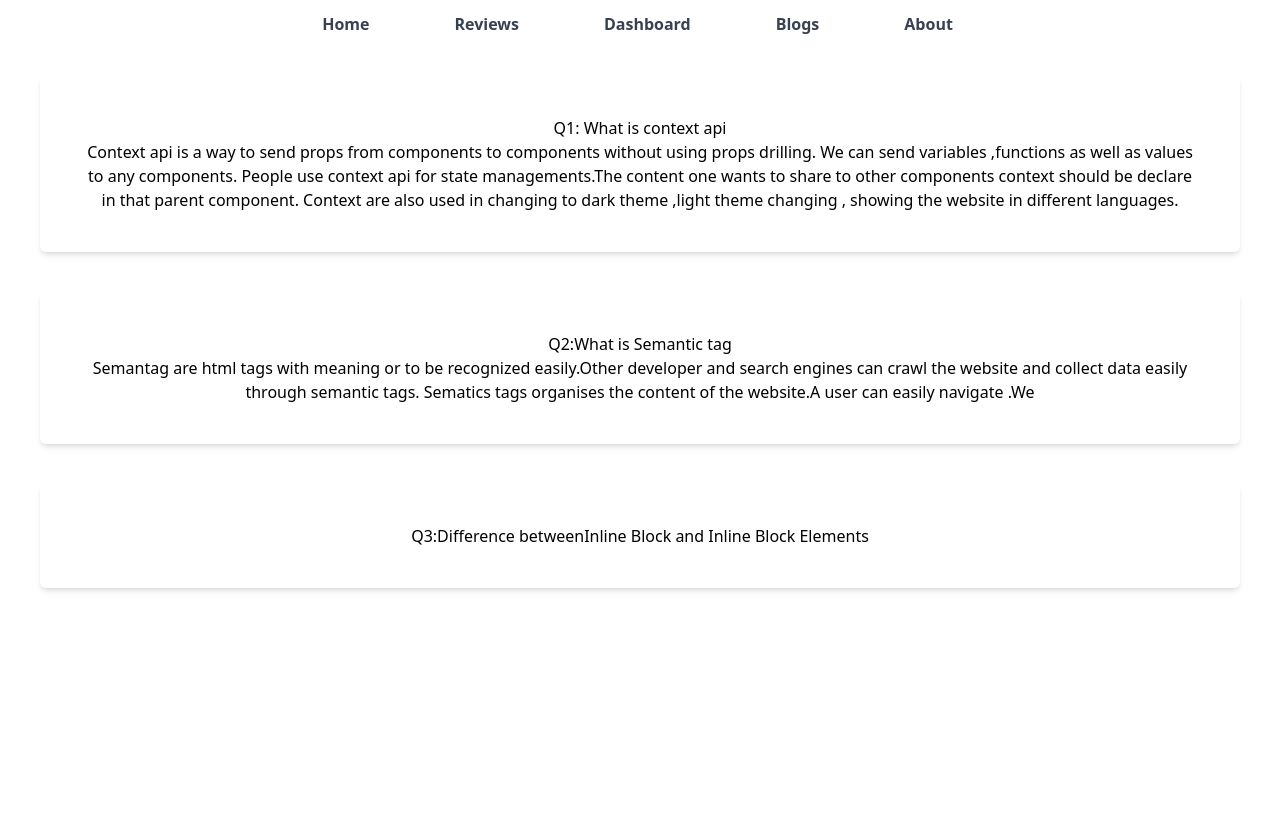
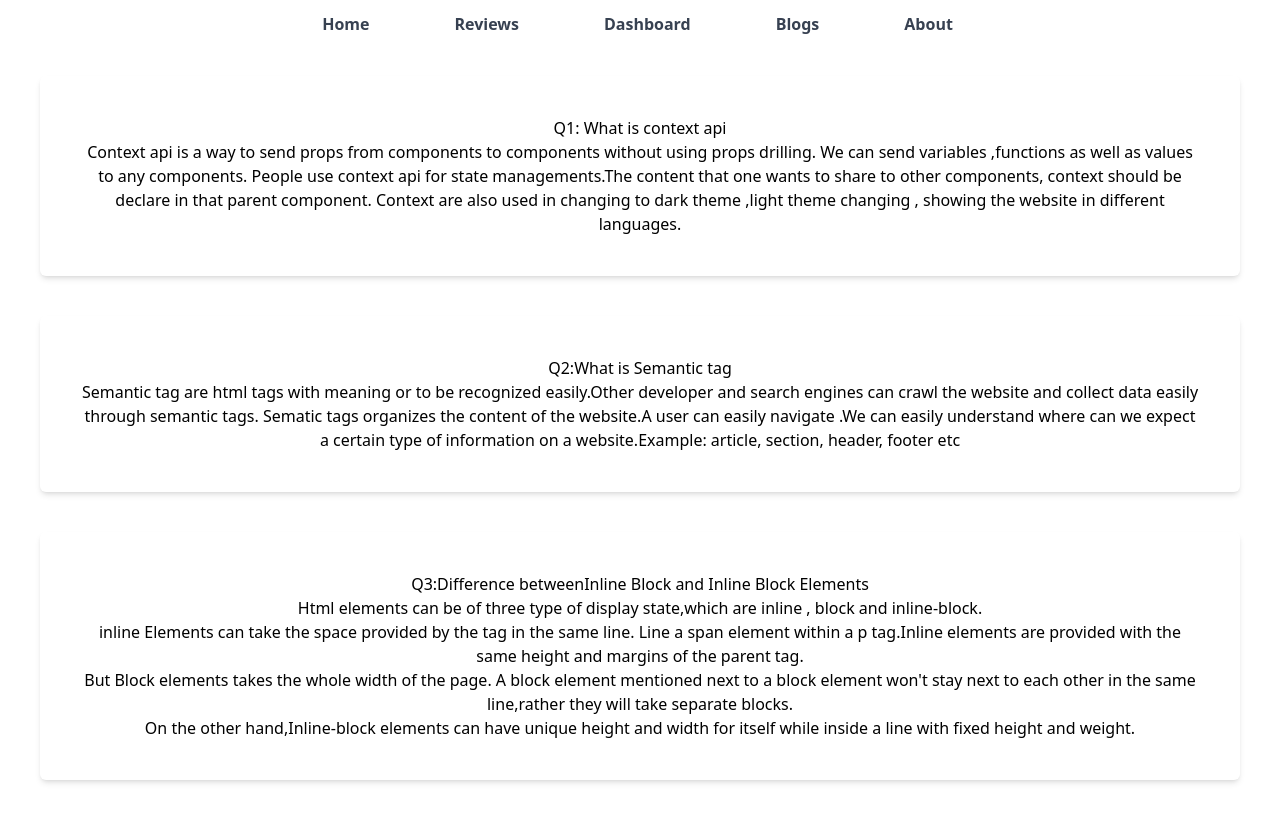
Before and after one commit to sazzad22/product-analysis-website, a React (Create React App) app: page /blogs in a window 1280 px wide. Built offline with nearby package versions, Linux system fonts and the light colour scheme.

Commit message:
Complete

```diff
--- a/src/components/Blogs/Blogs.js
+++ b/src/components/Blogs/Blogs.js
@@ -5,15 +5,23 @@ const Blogs = () => {
         <div>
             <div className='m-10 p-10 rounded-md shadow-md'>
                 <h1>Q1: What is context api</h1>
-                <p>Context api is a way to send props from components to components without using props drilling. We can send variables ,functions as well as values to any components. People use context api for state managements.The content one wants to share to other components context should be declare in that parent component. Context are also used in changing to dark theme ,light theme changing , showing the website in different languages.</p>
+                <p>Context api is a way to send props from components to components without using props drilling. We can send variables ,functions as well as values to any components. People use context api for state managements.The content that one wants to share to other components, context should be declare in that parent component. Context are also used in changing to dark theme ,light theme changing , showing the website in different languages.</p>
             </div>
             <div className='m-10 p-10 rounded-md shadow-md'>
                 <h1>Q2:What is Semantic tag</h1>
-                <p>Semantag are html tags with meaning or to be recognized easily.Other developer and search engines can crawl the website and collect data easily through semantic tags. Sematics tags organises the content of the website.A user can easily navigate .We </p>
+                <p>Semantic tag are html tags with meaning or to be recognized easily.Other developer and search engines can crawl the website and collect data easily through semantic tags. Sematic tags organizes the content of the website.A user can easily navigate .We can easily understand where can we expect a certain type of information on a website.Example: article, section, header, footer etc </p>
             </div>
             <div className='m-10 p-10 rounded-md shadow-md'>
                 <h1>Q3:Difference betweenInline Block and Inline Block Elements</h1>
-                <p></p>
+                <p>Html elements can be of three type of display state,which are inline , block and inline-block.
+                    <br />
+                    inline Elements can take the space provided by the tag in the same line. Line a span element within a p tag.Inline elements are provided with the same height and margins of the parent tag.
+                    <br />
+                    But Block elements takes the whole width of the page. A block element mentioned next to a block element won't stay next to each other in the same line,rather they will take separate blocks.
+                    <br />
+                    On the other hand,Inline-block elements can have unique height and width for itself while inside a line with fixed height and weight.
+
+                </p>
             </div>
         </div>
     );
```
Also changed, not shown: 1 other file (tests, documents, lock files or other folders).
